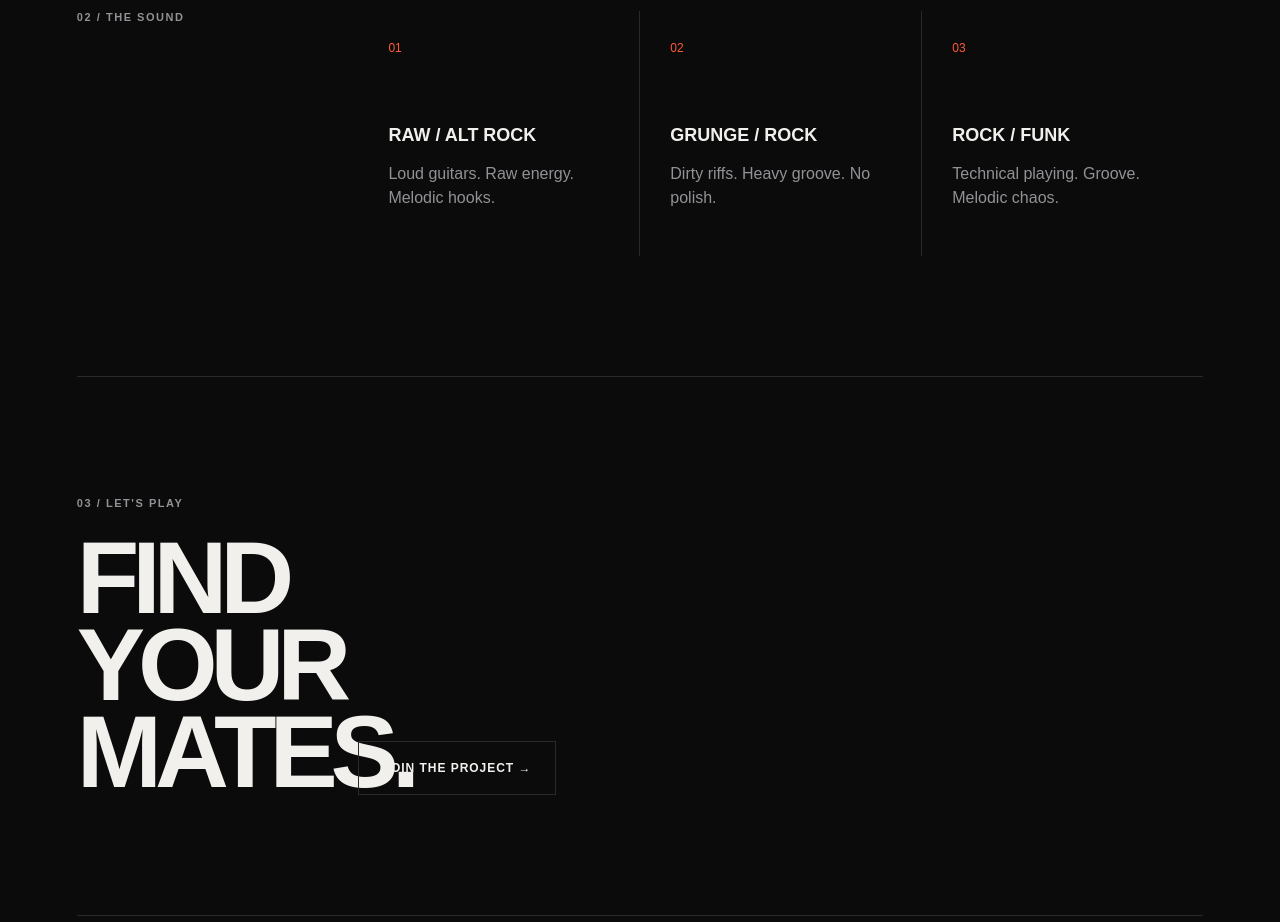
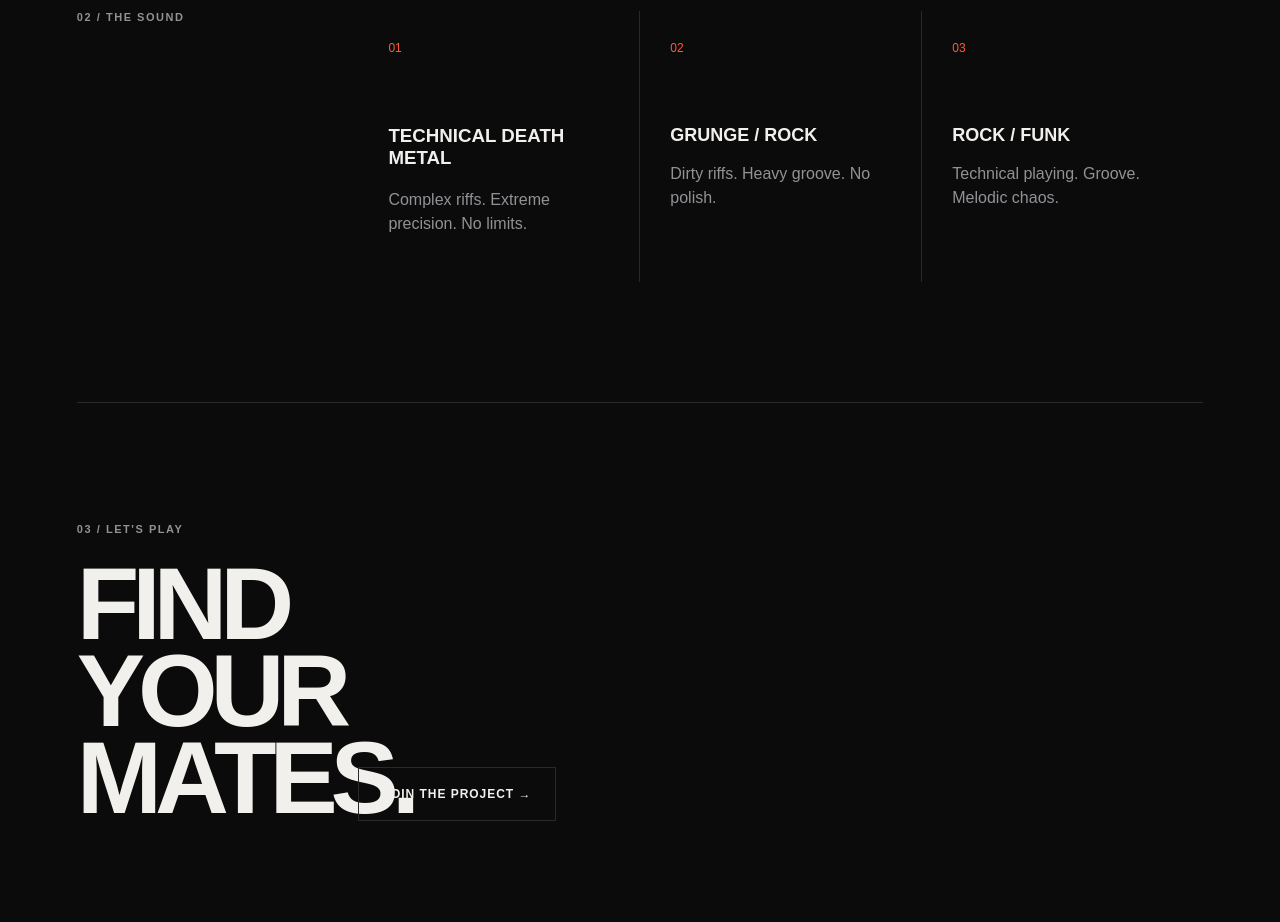
Before and after one commit to Alex-eco/ivanr-ocks, a Next.js app: page / in a window 1280 px wide. Shown: the part 1440-2362 px from the top of the page. Built offline with nearby package versions, Linux system fonts and the light colour scheme.

Commit message:
Update page.tsx

```diff
--- a/app/page.tsx
+++ b/app/page.tsx
@@ -53,8 +53,8 @@ export default function Home() {
         <div className="sound-grid">
           <div>
             <span>01</span>
-            <strong>RAW / ALT ROCK</strong>
-            <p>Loud guitars. Raw energy. Melodic hooks.</p>
+<h3>TECHNICAL DEATH METAL</h3>
+<p>Complex riffs. Extreme precision. No limits.</p>
           </div>
 
           <div>
```
